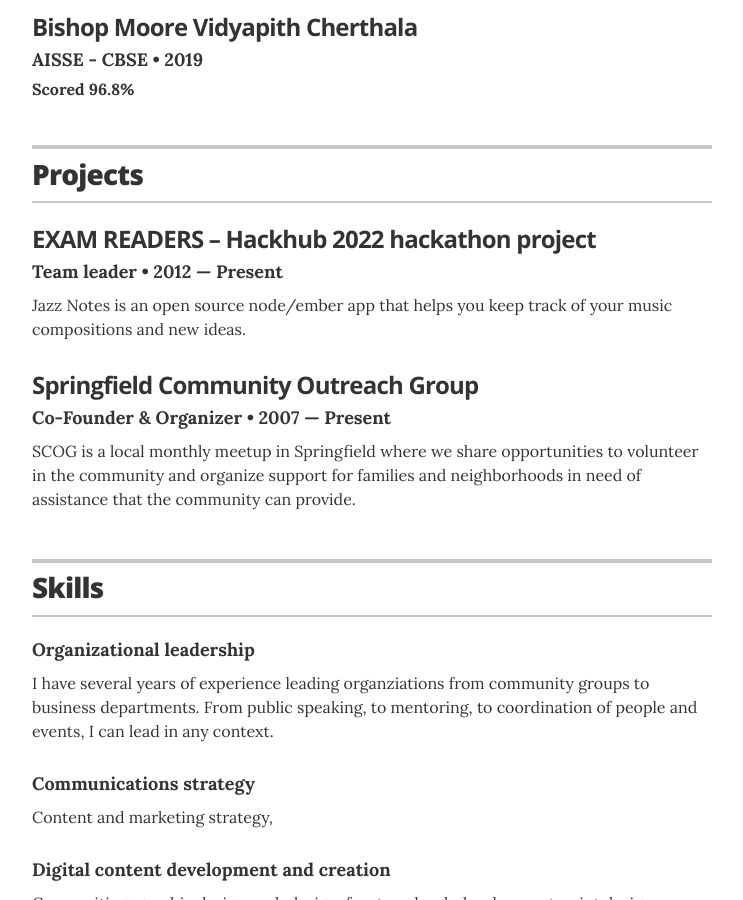
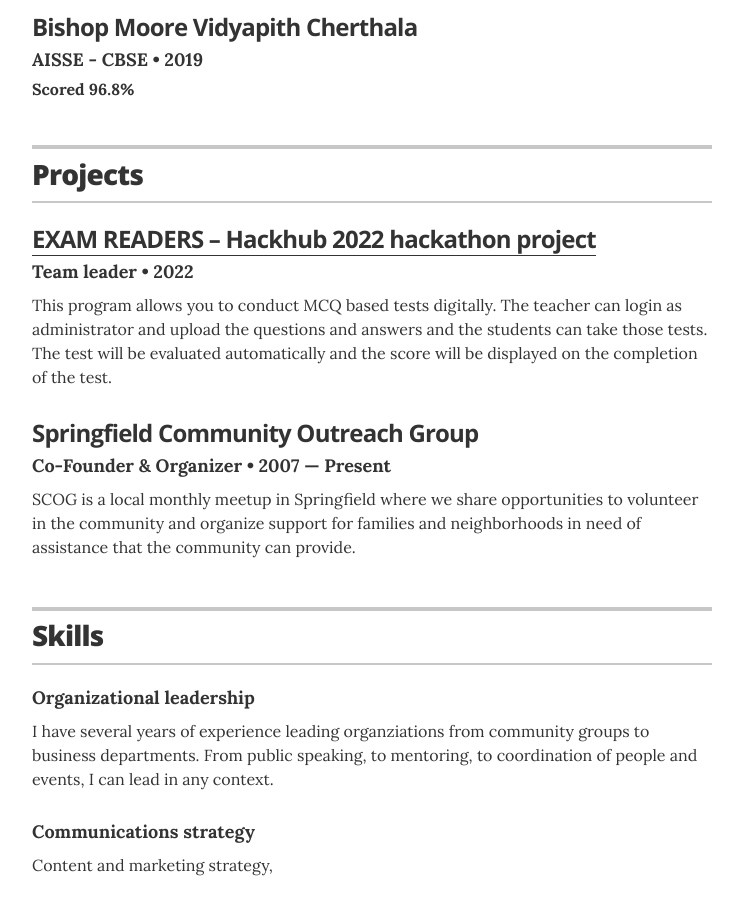
Before and after one commit to rahulvk007/digital-resume, a Jekyll site: the page built from index.html, in a window 1280 px wide and 900 px high, scrolled down 828 px. Shown: the whole window, without its empty margins (268-1011 px from the left). Built offline with Jekyll 4.4.1, drawn with Linux system fonts in a browser that asks for light colours.

Commit message:
Update projects.yml

```diff
--- a/_data/projects.yml
+++ b/_data/projects.yml
@@ -4,10 +4,9 @@
 # jazznotes.io
 - project: EXAM READERS – Hackhub 2022 hackathon project
   role: Team leader
-  duration: 2012 &mdash; Present
-  # url: "#"
-  description: Jazz Notes is an open source node/ember app that helps you keep track of your music compositions and new ideas.
-
+  duration: 2022
+  url: "https://github.com/rahulvk007/hackathon-project"
+  description: This program allows you to conduct MCQ based tests digitally. The teacher can login as administrator and upload the questions and answers and the students can take those tests. The test will be evaluated automatically and the score will be displayed on the completion of the test.
 # Springfield Community Outreach Group
 - project: Springfield Community Outreach Group
   role: Co-Founder & Organizer
```
